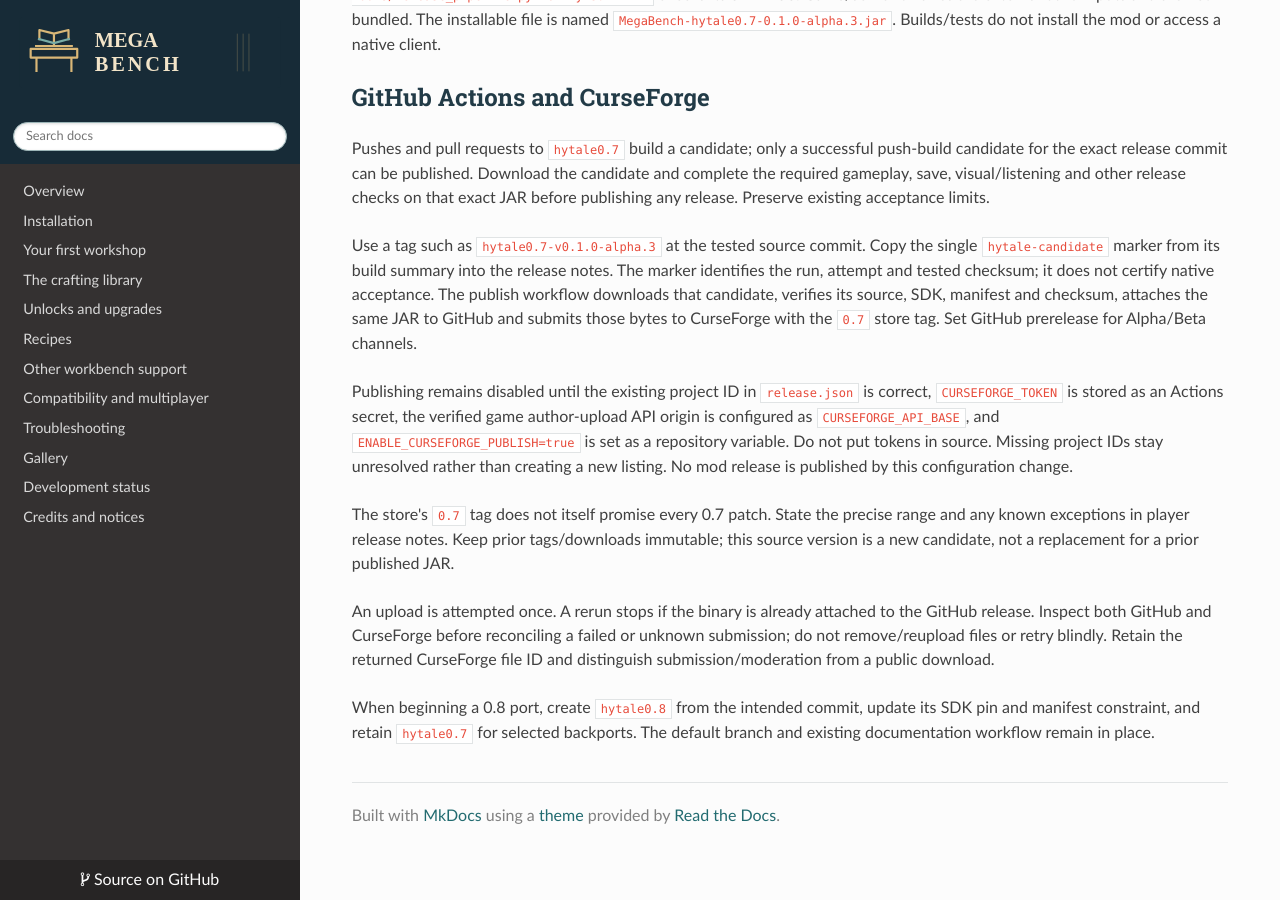
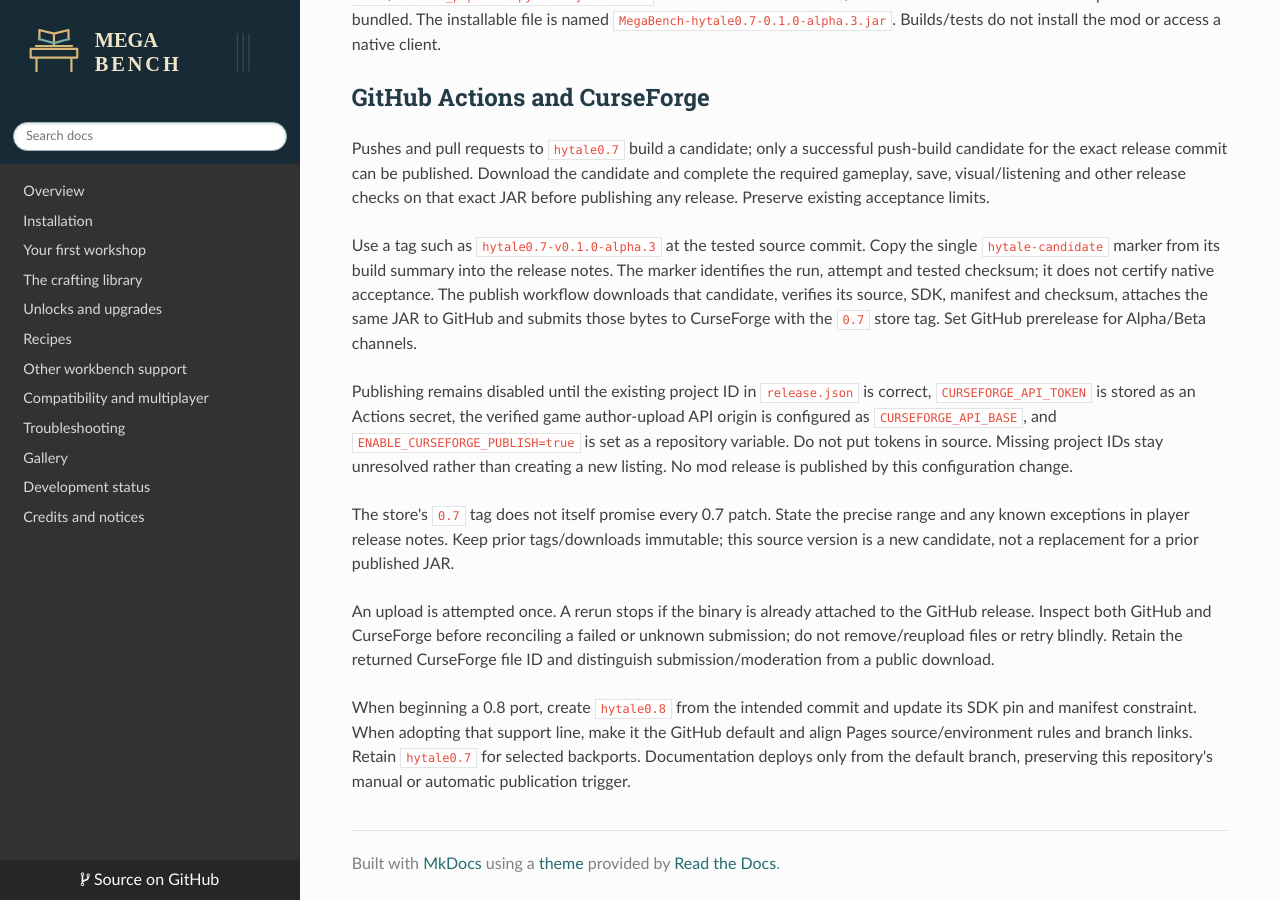
Before and after one commit to jkswoods/mega-bench, an MkDocs documentation site: the page built from docs/build-and-release.md, in a window 1280 px wide and 900 px high, scrolled down 584 px. Built offline with MkDocs 1.6.1, drawn with Linux system fonts in a browser that asks for light colours; some of the changed text lies outside the part shown.

Commit message:
Use latest Hytale support branch as default and standardize upload secret

```diff
--- a/docs/build-and-release.md
+++ b/docs/build-and-release.md
@@ -1,6 +1,7 @@
 # Building and releasing MegaBench
 
-The current support branch is `hytale0.7`. The mod version is `0.1.0-alpha.3`;
+The default support branch is `hytale0.7`, with no `main` branch.
+The mod version is `0.1.0-alpha.3`;
 its declared Hytale compatibility is `>=0.7.4 <0.8.0`. This range is the
 intended supported family, not a claim that every future patch has been tested.
 Compilation uses the pinned official Hytale 0.7.4 SDK and Java 25.
@@ -40,7 +41,7 @@
 CurseForge with the `0.7` store tag. Set GitHub prerelease for Alpha/Beta channels.
 
 Publishing remains disabled until the existing project ID in `release.json` is correct,
-`CURSEFORGE_TOKEN` is stored as an Actions secret, the verified game author-upload API
+`CURSEFORGE_API_TOKEN` is stored as an Actions secret, the verified game author-upload API
 origin is configured as `CURSEFORGE_API_BASE`, and `ENABLE_CURSEFORGE_PUBLISH=true` is
 set as a repository variable. Do not put tokens in source. Missing project IDs stay
 unresolved rather than creating a new listing. No mod release is published by this
@@ -55,6 +56,8 @@
 unknown submission; do not remove/reupload files or retry blindly. Retain the returned
 CurseForge file ID and distinguish submission/moderation from a public download.
 
-When beginning a 0.8 port, create `hytale0.8` from the intended commit, update its SDK
-pin and manifest constraint, and retain `hytale0.7` for selected backports. The default
-branch and existing documentation workflow remain in place.
+When beginning a 0.8 port, create `hytale0.8` from the intended commit and update its
+SDK pin and manifest constraint. When adopting that support line, make it the GitHub
+default and align Pages source/environment rules and branch links. Retain `hytale0.7`
+for selected backports. Documentation deploys only from the default branch, preserving
+this repository's manual or automatic publication trigger.
```
Also changed, not shown: docs/notices.md (+1 -1 lines), 2 other files.
